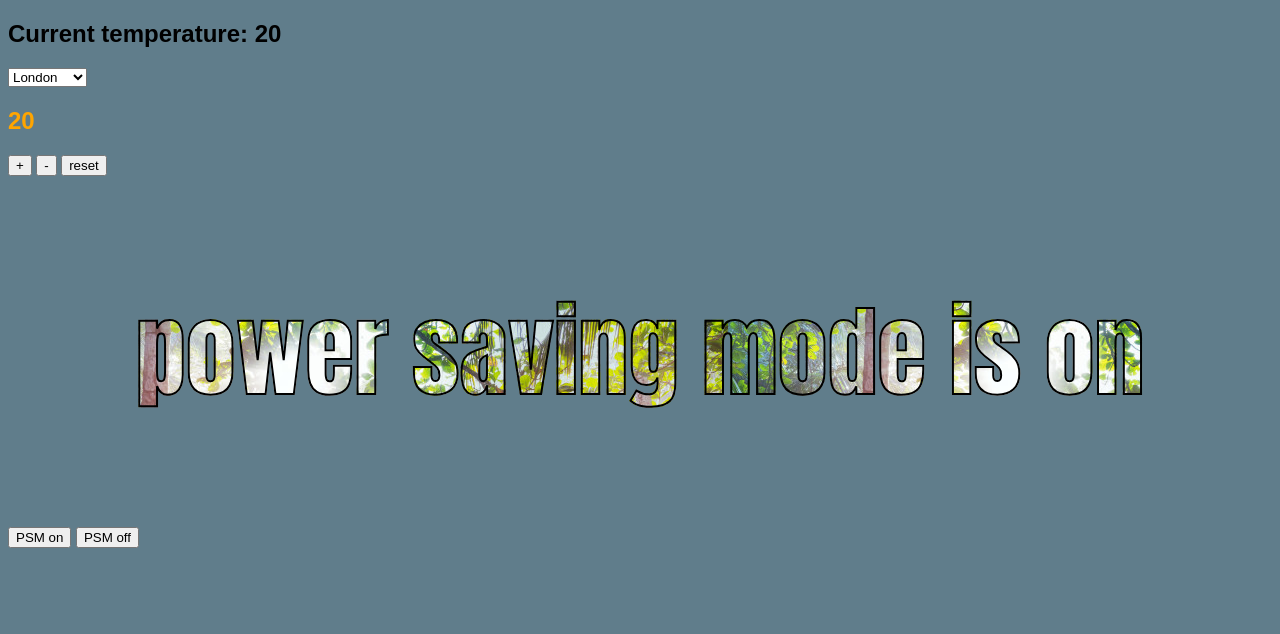
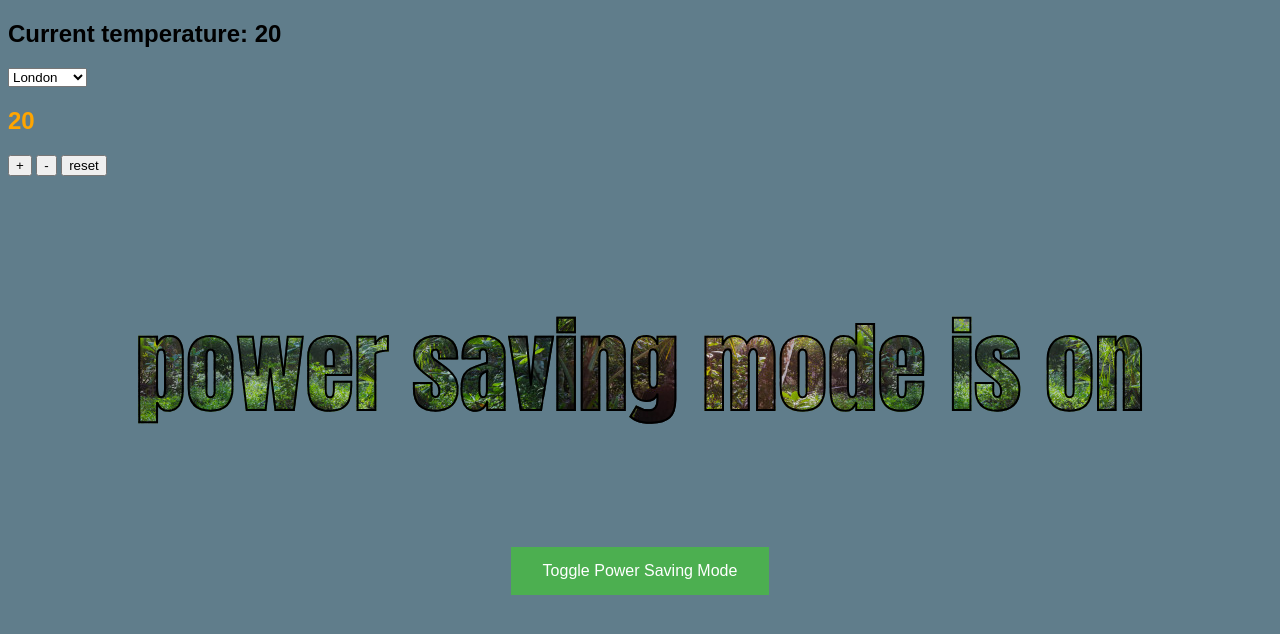
Before and after one commit to jgumoes/thermostat, a plain HTML site: page index.html in a window 1280 px wide. Drawn offline with Linux system fonts and the light colour scheme; no server answers.

Commit message:
refactored PSM buttons to one button, made that button slappy

```diff
--- a/index.html
+++ b/index.html
@@ -27,7 +27,24 @@
     }
 
     .power_saving_container{
+      display: flex;
+      flex-flow: column;
+      align-content: center;
+    }
 
+    .powersaving_button{
+      background-color: #4CAF50;
+      border: none;
+      color: white;
+      padding: 15px 32px;
+      text-align: center;
+      text-decoration: none;
+      display: inline-block;
+      font-size: 16px;
+      margin: 4px 2px;
+      cursor: pointer;
+      margin-inline: auto;
+      width: 100 px;
     }
 
   </style>
@@ -48,16 +65,15 @@
         <button id="temperature-down">-</button>
         <button id="temperature-reset">reset</button>
       </p>
+    </section>
 
       <div class="power_saving_container">
         <h3 class="power_saving_text">
           power saving mode is <span id="power-saving-status">on</span>
         </h3>
-        <button id="powersaving-on">PSM on</button>
-        <button id="powersaving-off">PSM off</button>
+        <button class="powersaving_button" value="on">Toggle Power Saving Mode</button>
       </div>
 
-    </section>
     <script src="jquery.js"></script>
     <script src="src/thermostat.js"></script>
     <script src="src/interface.js"></script>
--- a/src/interface.js
+++ b/src/interface.js
@@ -19,22 +19,40 @@ $(document).ready(function() {
     updateTemperature();
   });
 
-  $("#powersaving-on").click(function(){
+  // toggle power saving mode
+  var psmMode = true;
+
+  function powerSavingOn() {
+    psmMode = true;
     thermostat.switchPowerSavingModeOn();
     updateTemperature();
     $("#power-saving-status").text("on");
     pauseAudioHighVoltage();
     $(".power_saving_text").css("background-image", 'url(images/forest.jpg)');
-  });
+    $(".powersaving_button").css("background-color", '#4CAF50');
+  };
 
-  $("#powersaving-off").click(function(){
+  function powerSavingOff() {
+    psmMode = false;
     thermostat.switchPowerSavingModeOff();
     updateTemperature();
     $("#power-saving-status").text("off");
     playAudioHighVoltage();
     $(".power_saving_text").css("background-image", 'url(images/fire.gif)');
-  });
+    $(".powersaving_button").css("background-color", 'red');
+  };
 
+  $(".powersaving_button").click(function(){
+    if (psmMode){
+      powerSavingOff();
+    }
+    else {
+      powerSavingOn();
+    };
+    console.log('psmMode: ' + psmMode);
+  })
+
+  // handle temperature display
   function updateTemperature() {
     $('#temperature').text(thermostat.temperature);
     $('#temperature').attr('class', thermostat.energyUsage());
@@ -55,7 +73,7 @@ $(document).ready(function() {
   }
 
 
-
+  // setup music
 
   var musicHighVoltage = document.getElementById("musicHighVoltage");
   var firstPlayHighVoltage = true;
@@ -70,4 +88,13 @@ $(document).ready(function() {
   function pauseAudioHighVoltage() {
     musicHighVoltage.pause();
   }
+
+  $(window).on('resize', function(){ // make sure the picture is always in a nice place
+    $('.power_saving_text').css("background-position", "right bottom");
+  });
+  $('.power_saving_text').css("background-position", "right bottom"); // this needs to be here and not in css, otherwise it won't go in the right place
+
+
+  // just to make sure this runs properly
+  powerSavingOn();
 })
```
Also changed, not shown: 1 other file.
